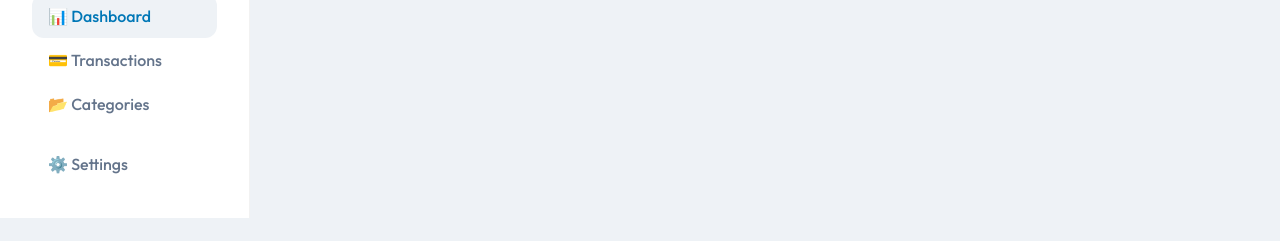
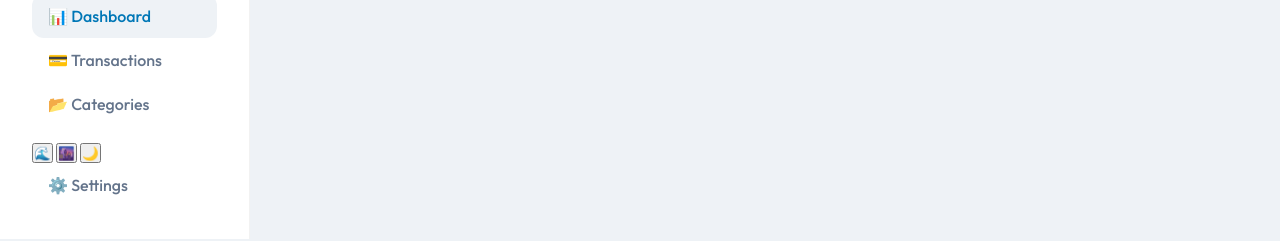
Before and after one commit to dsnova224/finance-dashboard, a plain HTML site: page index.html in a window 1280 px wide. Shown: the part 74-315 px from the top of the page. Drawn offline with Linux system fonts and the light colour scheme; no server answers.

Commit message:
Update index.html

```diff
--- a/index.html
+++ b/index.html
@@ -23,6 +23,12 @@
                 <div class="nav-item"><span class="icon">📂</span> Categories</div>
             </div>
             <div class="nav-footer">
+                <!-- UI Theme Switcher -->
+                <div class="theme-switcher">
+                    <button onclick="changeAppTheme('ocean')" title="Ocean Mode">🌊</button>
+                    <button onclick="changeAppTheme('tokyo')" title="Tokyo Night">🌆</button>
+                    <button onclick="changeAppTheme('night')" title="Night Mode">🌙</button>
+                </div>
                 <div class="nav-item"><span class="icon">⚙️</span> Settings</div>
             </div>
         </nav>
@@ -137,6 +143,18 @@
         </main>
     </div>
     <script src="script.js"></script>
+    <script>
+        /* UI ONLY LOGIC - THEME SWITCHER */
+        function changeAppTheme(theme) {
+            document.documentElement.setAttribute('data-theme', theme);
+            localStorage.setItem('dashboard-theme', theme);
+        }
+        // Init theme on load
+        (function () {
+            const saved = localStorage.getItem('dashboard-theme') || 'ocean';
+            document.documentElement.setAttribute('data-theme', saved);
+        })();
+    </script>
 </body>
 
 </html>
```
